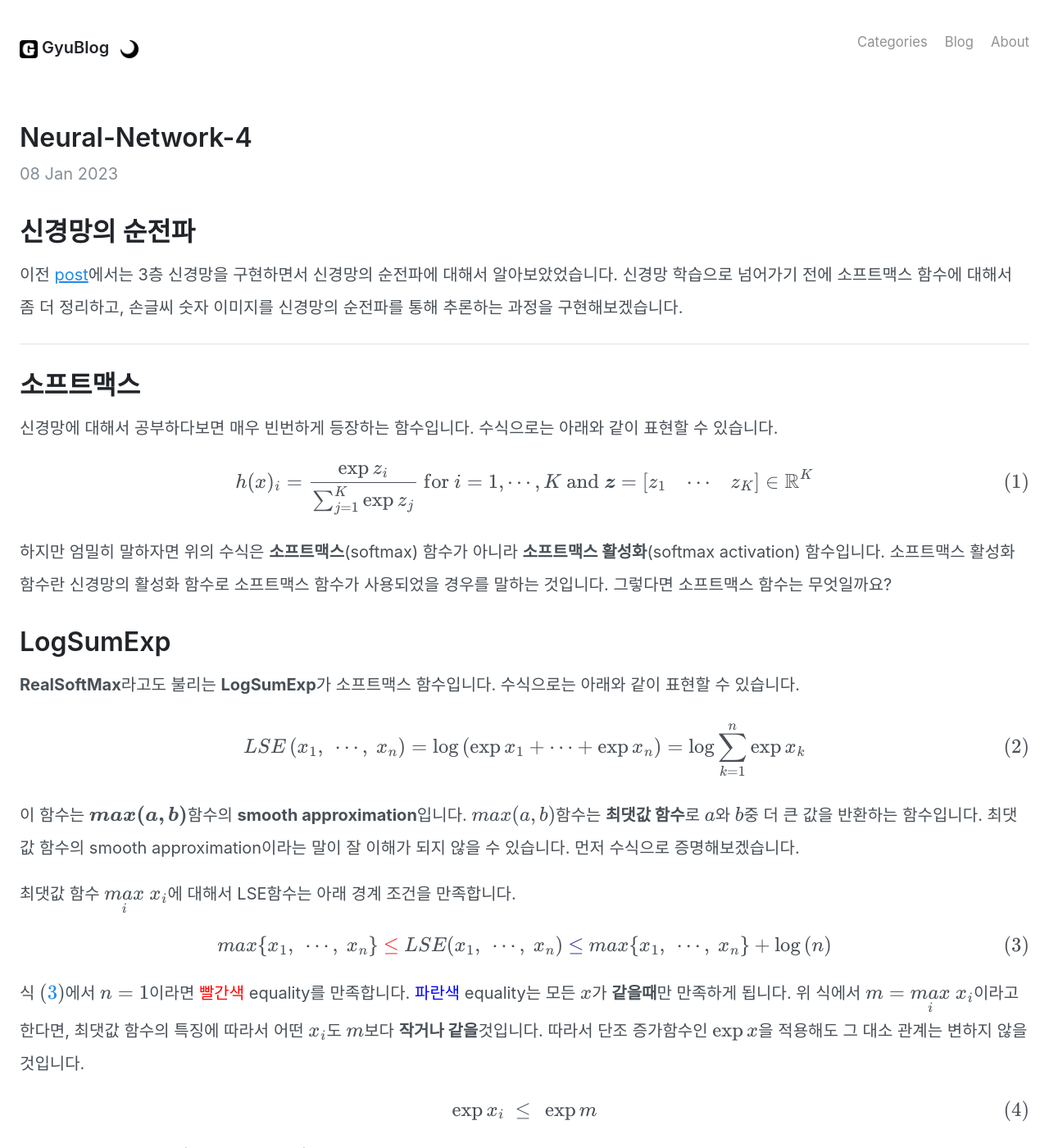
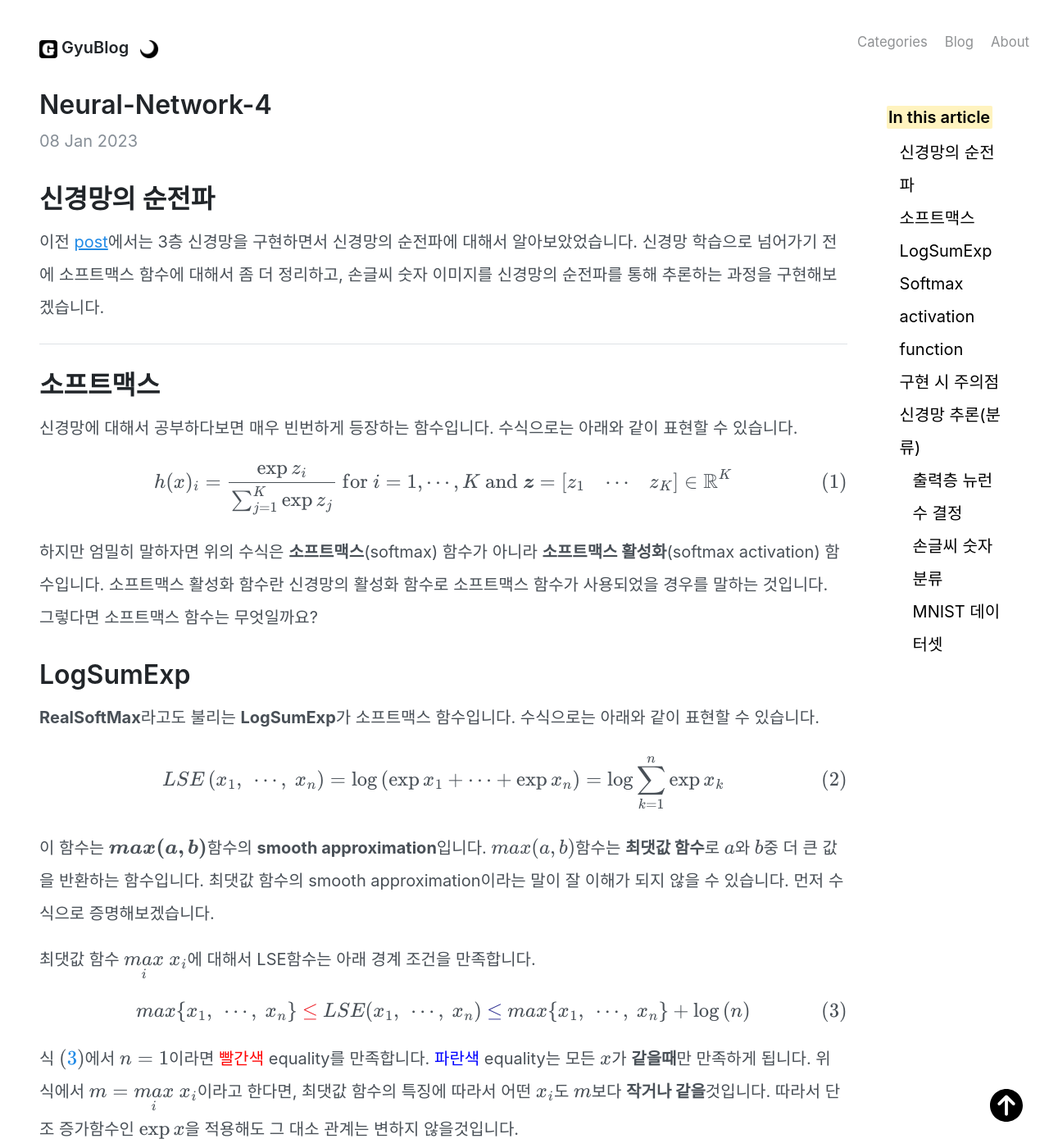
Before and after one commit to mngupark/mngupark.github.io, a Jekyll site: the page built from posts/study/machine learning/deep learning/_posts/2023-01-08-neural-network-4.md, in a window 1280 px wide and 1400 px high. Shown: the whole window at 82% size. Built offline with Jekyll 4.4.1, drawn with Linux system fonts in a browser that asks for light colours; formulas are drawn with MathJax 3.

Commit message:
add a sidebar

```diff
--- /dev/null
+++ b/_includes/toc.html
@@ -0,0 +1,182 @@
+{% capture tocWorkspace %}
+    {% comment %}
+        Copyright (c) 2017 Vladimir "allejo" Jimenez
+
+        Permission is hereby granted, free of charge, to any person
+        obtaining a copy of this software and associated documentation
+        files (the "Software"), to deal in the Software without
+        restriction, including without limitation the rights to use,
+        copy, modify, merge, publish, distribute, sublicense, and/or sell
+        copies of the Software, and to permit persons to whom the
+        Software is furnished to do so, subject to the following
+        conditions:
+
+        The above copyright notice and this permission notice shall be
+        included in all copies or substantial portions of the Software.
+
+        THE SOFTWARE IS PROVIDED "AS IS", WITHOUT WARRANTY OF ANY KIND,
+        EXPRESS OR IMPLIED, INCLUDING BUT NOT LIMITED TO THE WARRANTIES
+        OF MERCHANTABILITY, FITNESS FOR A PARTICULAR PURPOSE AND
+        NONINFRINGEMENT. IN NO EVENT SHALL THE AUTHORS OR COPYRIGHT
+        HOLDERS BE LIABLE FOR ANY CLAIM, DAMAGES OR OTHER LIABILITY,
+        WHETHER IN AN ACTION OF CONTRACT, TORT OR OTHERWISE, ARISING
+        FROM, OUT OF OR IN CONNECTION WITH THE SOFTWARE OR THE USE OR
+        OTHER DEALINGS IN THE SOFTWARE.
+    {% endcomment %}
+    {% comment %}
+        Version 1.2.0
+          https://github.com/allejo/jekyll-toc
+
+        "...like all things liquid - where there's a will, and ~36 hours to spare, there's usually a/some way" ~jaybe
+
+        Usage:
+            {% include toc.html html=content sanitize=true class="inline_toc" id="my_toc" h_min=2 h_max=3 %}
+
+        Parameters:
+            * html         (string) - the HTML of compiled markdown generated by kramdown in Jekyll
+
+        Optional Parameters:
+            * sanitize      (bool)   : false  - when set to true, the headers will be stripped of any HTML in the TOC
+            * class         (string) :   ''   - a CSS class assigned to the TOC
+            * id            (string) :   ''   - an ID to assigned to the TOC
+            * h_min         (int)    :   1    - the minimum TOC header level to use; any header lower than this value will be ignored
+            * h_max         (int)    :   6    - the maximum TOC header level to use; any header greater than this value will be ignored
+            * ordered       (bool)   : false  - when set to true, an ordered list will be outputted instead of an unordered list
+            * item_class    (string) :   ''   - add custom class(es) for each list item; has support for '%level%' placeholder, which is the current heading level
+            * submenu_class (string) :   ''   - add custom class(es) for each child group of headings; has support for '%level%' placeholder which is the current "submenu" heading level
+            * base_url      (string) :   ''   - add a base url to the TOC links for when your TOC is on another page than the actual content
+            * anchor_class  (string) :   ''   - add custom class(es) for each anchor element
+            * skip_no_ids   (bool)   : false  - skip headers that do not have an `id` attribute
+
+        Output:
+            An ordered or unordered list representing the table of contents of a markdown block. This snippet will only
+            generate the table of contents and will NOT output the markdown given to it
+    {% endcomment %}
+
+    {% capture newline %}
+    {% endcapture %}
+    {% assign newline = newline | rstrip %} <!-- Remove the extra spacing but preserve the newline -->
+
+    {% capture deprecation_warnings %}{% endcapture %}
+
+    {% if include.baseurl %}
+        {% capture deprecation_warnings %}{{ deprecation_warnings }}<!-- jekyll-toc :: "baseurl" has been deprecated, use "base_url" instead -->{{ newline }}{% endcapture %}
+    {% endif %}
+
+    {% if include.skipNoIDs %}
+        {% capture deprecation_warnings %}{{ deprecation_warnings }}<!-- jekyll-toc :: "skipNoIDs" has been deprecated, use "skip_no_ids" instead -->{{ newline }}{% endcapture %}
+    {% endif %}
+
+    {% capture jekyll_toc %}{% endcapture %}
+    {% assign orderedList = include.ordered | default: false %}
+    {% assign baseURL = include.base_url | default: include.baseurl | default: '' %}
+    {% assign skipNoIDs = include.skip_no_ids | default: include.skipNoIDs | default: false %}
+    {% assign minHeader = include.h_min | default: 1 %}
+    {% assign maxHeader = include.h_max | default: 6 %}
+    {% assign nodes = include.html | strip | split: '<h' %}
+
+    {% assign firstHeader = true %}
+    {% assign currLevel = 0 %}
+    {% assign lastLevel = 0 %}
+
+    {% capture listModifier %}{% if orderedList %}ol{% else %}ul{% endif %}{% endcapture %}
+
+    {% for node in nodes %}
+        {% if node == "" %}
+            {% continue %}
+        {% endif %}
+
+        {% assign currLevel = node | replace: '"', '' | slice: 0, 1 | times: 1 %}
+
+        {% if currLevel < minHeader or currLevel > maxHeader %}
+            {% continue %}
+        {% endif %}
+
+        {% assign _workspace = node | split: '</h' %}
+
+        {% assign _idWorkspace = _workspace[0] | split: 'id="' %}
+        {% assign _idWorkspace = _idWorkspace[1] | split: '"' %}
+        {% assign htmlID = _idWorkspace[0] %}
+
+        {% assign _classWorkspace = _workspace[0] | split: 'class="' %}
+        {% assign _classWorkspace = _classWorkspace[1] | split: '"' %}
+        {% assign htmlClass = _classWorkspace[0] %}
+
+        {% if htmlClass contains "no_toc" %}
+            {% continue %}
+        {% endif %}
+
+        {% if firstHeader %}
+            {% assign minHeader = currLevel %}
+        {% endif %}
+
+        {% capture _hAttrToStrip %}{{ _workspace[0] | split: '>' | first }}>{% endcapture %}
+        {% assign header = _workspace[0] | replace: _hAttrToStrip, '' %}
+
+        {% if include.item_class and include.item_class != blank %}
+            {% capture listItemClass %} class="{{ include.item_class | replace: '%level%', currLevel | split: '.' | join: ' ' }}"{% endcapture %}
+        {% endif %}
+
+        {% if include.submenu_class and include.submenu_class != blank %}
+            {% assign subMenuLevel = currLevel | minus: 1 %}
+            {% capture subMenuClass %} class="{{ include.submenu_class | replace: '%level%', subMenuLevel | split: '.' | join: ' ' }}"{% endcapture %}
+        {% endif %}
+
+        {% capture anchorBody %}{% if include.sanitize %}{{ header | strip_html }}{% else %}{{ header }}{% endif %}{% endcapture %}
+
+        {% if htmlID %}
+            {% capture anchorAttributes %} href="{% if baseURL %}{{ baseURL }}{% endif %}#{{ htmlID }}"{% endcapture %}
+
+            {% if include.anchor_class %}
+                {% capture anchorAttributes %}{{ anchorAttributes }} class="{{ include.anchor_class | split: '.' | join: ' ' }}"{% endcapture %}
+            {% endif %}
+
+            {% capture listItem %}<a{{ anchorAttributes }}>{{ anchorBody }}</a>{% endcapture %}
+        {% elsif skipNoIDs == true %}
+            {% continue %}
+        {% else %}
+            {% capture listItem %}{{ anchorBody }}{% endcapture %}
+        {% endif %}
+
+        {% if currLevel > lastLevel %}
+            {% capture jekyll_toc %}{{ jekyll_toc }}<{{ listModifier }}{{ subMenuClass }}>{% endcapture %}
+        {% elsif currLevel < lastLevel %}
+            {% assign repeatCount = lastLevel | minus: currLevel %}
+
+            {% for i in (1..repeatCount) %}
+                {% capture jekyll_toc %}{{ jekyll_toc }}</li></{{ listModifier }}>{% endcapture %}
+            {% endfor %}
+
+            {% capture jekyll_toc %}{{ jekyll_toc }}</li>{% endcapture %}
+        {% else %}
+            {% capture jekyll_toc %}{{ jekyll_toc }}</li>{% endcapture %}
+        {% endif %}
+
+        {% capture jekyll_toc %}{{ jekyll_toc }}<li{{ listItemClass }}>{{ listItem }}{% endcapture %}
+
+        {% assign lastLevel = currLevel %}
+        {% assign firstHeader = false %}
+    {% endfor %}
+
+    {% assign repeatCount = minHeader | minus: 1 %}
+    {% assign repeatCount = lastLevel | minus: repeatCount %}
+    {% for i in (1..repeatCount) %}
+        {% capture jekyll_toc %}{{ jekyll_toc }}</li></{{ listModifier }}>{% endcapture %}
+    {% endfor %}
+
+    {% if jekyll_toc != '' %}
+        {% assign rootAttributes = '' %}
+        {% if include.class and include.class != blank %}
+            {% capture rootAttributes %} class="{{ include.class | split: '.' | join: ' ' }}"{% endcapture %}
+        {% endif %}
+
+        {% if include.id and include.id != blank %}
+            {% capture rootAttributes %}{{ rootAttributes }} id="{{ include.id }}"{% endcapture %}
+        {% endif %}
+
+        {% if rootAttributes %}
+            {% assign nodes = jekyll_toc | split: '>' %}
+            {% capture jekyll_toc %}<{{ listModifier }}{{ rootAttributes }}>{{ nodes | shift | join: '>' }}>{% endcapture %}
+        {% endif %}
+    {% endif %}
+{% endcapture %}{% assign tocWorkspace = '' %}{{ deprecation_warnings }}{{ jekyll_toc -}}
--- a/_layouts/default.html
+++ b/_layouts/default.html
@@ -7,7 +7,7 @@
   {% include head.html %}
   {% include mathjax_support.html %}
   <body>
-    <div class="container content">
+    <div class="header">
       <header class="masthead">
         <h3 class="masthead-title">
           <a href="{{ site.baseurl }}/" title="Home">
@@ -27,13 +27,19 @@
           </script>
         </h3>
       </header>
+    </div>
+    <div class="container">
+      <div class="content">{{ content }}</div>
+      <div class="sidebar">
+        <span><h3><mark>In this article</mark></h3></span>
+        {% include toc.html html=content skip_no_ids=true %}
+        <a class="back-to-top" href="#"><img class="back-to-top"src="/assets/images/circle-arrow-up-solid.svg" alt="arrow-up"/></a>
+      </div>
+    </div>
 
-      <main>
-        {{ content }}
-      </main>
-
-      <script type="text/javascript" src="/assets/js/functions.js"></script>
-      <footer class="footer">
+    <script type="text/javascript" src="/assets/js/functions.js"></script>
+    <div class="footer">
+      <footer>
         <small>
           &copy;
           <time datetime="{{ site.time | date_to_xmlschema }}"
--- a/_sass/_base.scss
+++ b/_sass/_base.scss
@@ -3,6 +3,7 @@
 // Update the foundational and global aspects of the page.
 
 * {
+  scroll-behavior: smooth;
   box-sizing: border-box;
 }
 
--- a/_sass/_layout.scss
+++ b/_sass/_layout.scss
@@ -2,15 +2,77 @@
 //
 // Styles for managing the structural hierarchy of the site.
 
+.header {
+  height: 5rem;
+  margin-left: var(--spacer-3);
+  margin-right: var(--spacer-2);
+  margin-bottom: var(--spacer-2);
+}
+
 .container {
-  max-width: 80rem;
-  padding-left: var(--spacer-2);
-  padding-right: var(--spacer-2);
-  margin-left:  auto;
-  margin-right: auto;
+  display: flex;
+  flex-flow: row nowrap;
+  padding-left: var(--spacer-1);
+  padding-right: var(--spacer-1);
+  margin-left:  var(--spacer-2);;
+  margin-right: var(--spacer-2);;
+}
+
+.content {
+  width: 80%;
+  height: fit-content;
+  margin: inherit;
+}
+
+.sidebar {
+  width: 20%;
+  height: fit-content;
+  position: sticky;
+  top: 2rem;
+  margin: inherit;
+  box-sizing: border-box;
+  border-radius: calc(var(--border-radius) * 10);
+  ul {
+    padding-left: 1rem;
+  }
+  li {
+    list-style-type: none;
+  }
+  li > ul {
+    margin-bottom: 0;
+  }
+  a {
+    display: block;
+    text-decoration: none;
+    font-size: calc(var(--font-size) / 2);
+    color: #000000;
+    transition: all 0.5s ease-in-out;
+  }
+  a:hover {
+    box-shadow: .25rem .25rem .5rem var(--button-bg-color);
+    transform: translateY(-0.25rem);
+  }
+  a.back-to-top {
+    width: 2.5rem; //22px
+    height: 2.5rem; //22px
+    position: fixed;
+    bottom: 2rem;
+    right: 2rem;
+    z-index: 0;
+    margin: none;
+    border-radius: 70%;
+    & img.back-to-top {
+      display: inline-block;
+      width: inherit;
+      height: inherit;
+      margin: 0;
+    }
+  }
 }
 
 footer {
   margin-top: var(--spacer-3);
   margin-bottom: var(--spacer-3);
+  margin-left: var(--spacer-3);
+  margin-right: var(--spacer-2);
 }
--- a/_sass/_variables.scss
+++ b/_sass/_variables.scss
@@ -63,6 +63,9 @@
   --button-color: #ffffff;
   --button-bg-color: #868e96;
   --button-hover-bg-color: #495057;
+
+  --sidebar-bg-color: var(--gray-400);
+  --sidebar-hover-bg-color: var(--gray-600);
 }
 
 @media (prefers-color-scheme: dark) {
--- a/assets/js/functions.js
+++ b/assets/js/functions.js
@@ -37,3 +37,23 @@
    icon.style.transform = 'rotate(' + cur_degree + 'deg)';
    icon.style.transition = 'all 1s';
 }
+
+window.addEventListener('DOMContentLoaded', () => {
+
+	const observer = new IntersectionObserver(entries => {
+		entries.forEach(entry => {
+			const id = entry.target.getAttribute('id');
+			if (entry.intersectionRatio > 0) {
+				document.querySelector(`div li a[href="#${id}"]`).parentElement.classList.add('active');
+			} else {
+				document.querySelector(`div li a[href="#${id}"]`).parentElement.classList.remove('active');
+			}
+		});
+	});
+
+	// Track all sections that have an `id` applied
+	document.querySelectorAll('a[id]').forEach((section) => {
+		observer.observe(section);
+	});
+
+});
--- a/posts/study/machine learning/deep learning/_posts/2023-01-08-neural-network-4.md
+++ b/posts/study/machine learning/deep learning/_posts/2023-01-08-neural-network-4.md
@@ -167,7 +167,7 @@
 
 책에서 제공된 코드를 그대로 사용하지 않고 필요한 부분을 가져와서 구현했습니다. 자세한 코드는 Git 저장소[^fn-forward]를 통해 확인하시면 좋을 것 같습니다.
 
-
+---
 
 [^fn-lse]: [Github repository](https://github.com/Gyuhub/dl_scratch/blob/main/dl_scratch/ch3/view_funcs.py)에서 LSE에 관한 코드를 확인하실 수 있습니다.
 [^fn-forward]: [Github repository](https://github.com/Gyuhub/dl_scratch/blob/main/dl_scratch/ch3/forward.py)에서 순전파에 관한 코드를 확인하실 수 있습니다.
```
Also changed, not shown: Gemfile.lock, assets/images/circle-arrow-up-solid.svg (added).
